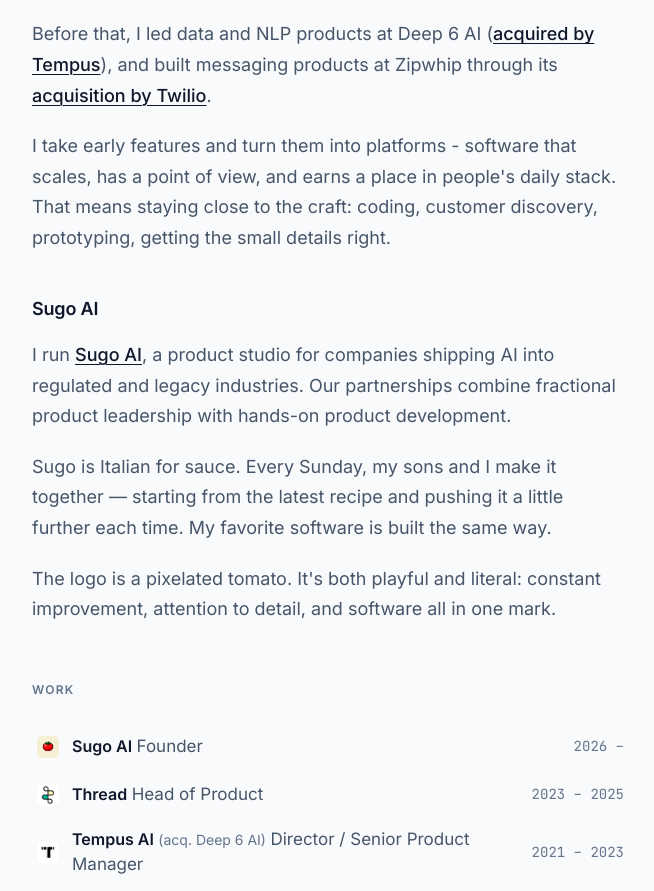
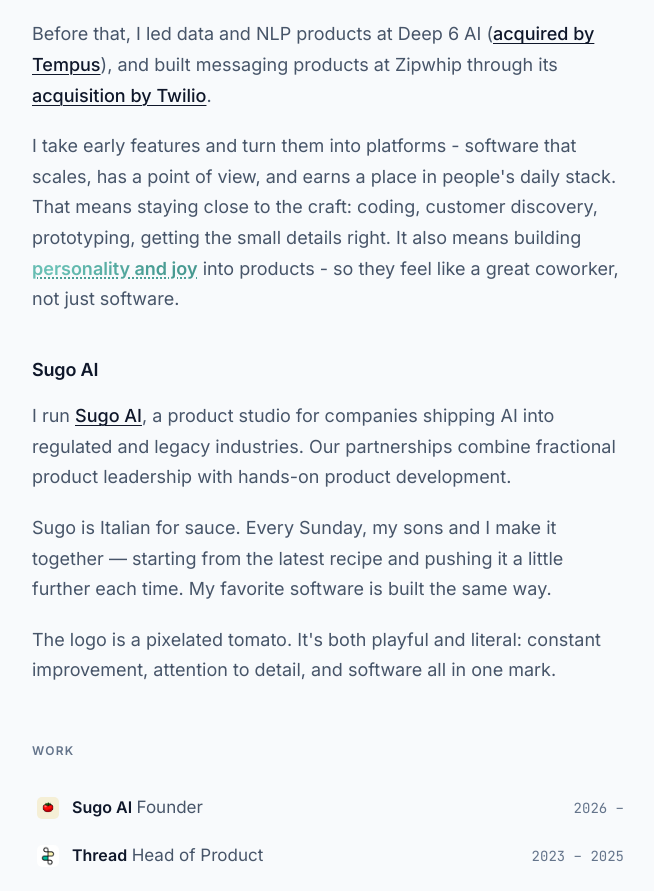
Before and after one commit to marcanthonyrosa/marcanthonyrosadotcom, a Next.js app: page /about in a window 1280 px wide. Shown: the part 940-1831 px from the top of the page, without its empty margins (312-966 px from the left). Built offline with nearby package versions, Linux system fonts and the light colour scheme.

Commit message:
Add personality and joy line to about page with FunWord treatment (#140)

```diff
--- a/app/(site)/about/page.tsx
+++ b/app/(site)/about/page.tsx
@@ -1,6 +1,7 @@
 import type { Metadata } from "next";
 import HeadshotOrGame from "@/components/game/HeadshotOrGame";
 import CompanyLogo from "@/components/CompanyLogo";
+import { FunWord } from "@/components/FunWord";
 
 export const metadata: Metadata = {
   title: "About Marc Rosa",
@@ -163,7 +164,7 @@
             Before that, I led data and NLP products at Deep 6 AI (<a href="https://investors.tempus.com/news-releases/news-release-details/tempus-announces-acquisition-deep-6-ai" target="_blank" rel="noopener noreferrer">acquired by Tempus</a>), and built messaging products at Zipwhip through its <a href="https://www.twilio.com/en-us/press/releases/twilio-completes-acquisition-of-zipwhip-a-leading-provider-of-toll-free-messaging-in-the-united-states" target="_blank" rel="noopener noreferrer">acquisition by Twilio</a>.
           </p>
           <p>
-            I take early features and turn them into platforms - software that scales, has a point of view, and earns a place in people&apos;s daily stack. That means staying close to the craft: coding, customer discovery, prototyping, getting the small details right.
+            I take early features and turn them into platforms - software that scales, has a point of view, and earns a place in people&apos;s daily stack. That means staying close to the craft: coding, customer discovery, prototyping, getting the small details right. It also means building <FunWord>personality and joy</FunWord> into products - so they feel like a great coworker, not just software.
           </p>
           <h2
             className="font-semibold tracking-tight mt-10 mb-4"
--- a/components/FunWord.tsx
+++ b/components/FunWord.tsx
@@ -24,7 +24,11 @@
 
 let particleId = 0;
 
-export function FunWord() {
+interface FunWordProps {
+  children?: React.ReactNode;
+}
+
+export function FunWord({ children = "fun" }: FunWordProps) {
   const [particles, setParticles] = useState<Particle[]>([]);
   const [partyMode, setPartyMode] = useState(false);
   const partyTimeout = useRef<ReturnType<typeof setTimeout> | null>(null);
@@ -87,7 +91,7 @@
         }}
         aria-label="Click for a surprise"
       >
-        fun
+        {children}
       </span>
 
       {particles.length > 0 && (
```
